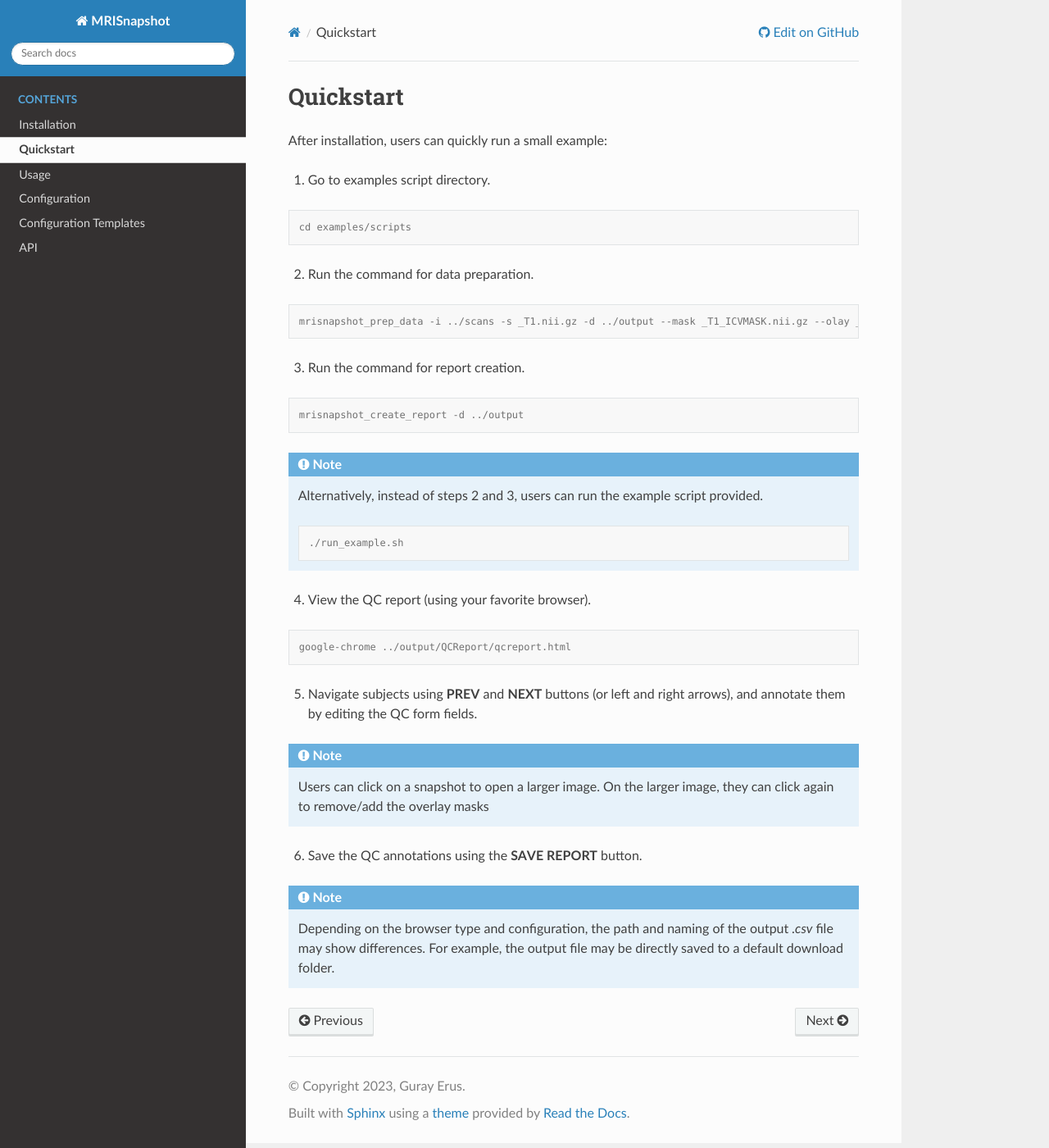
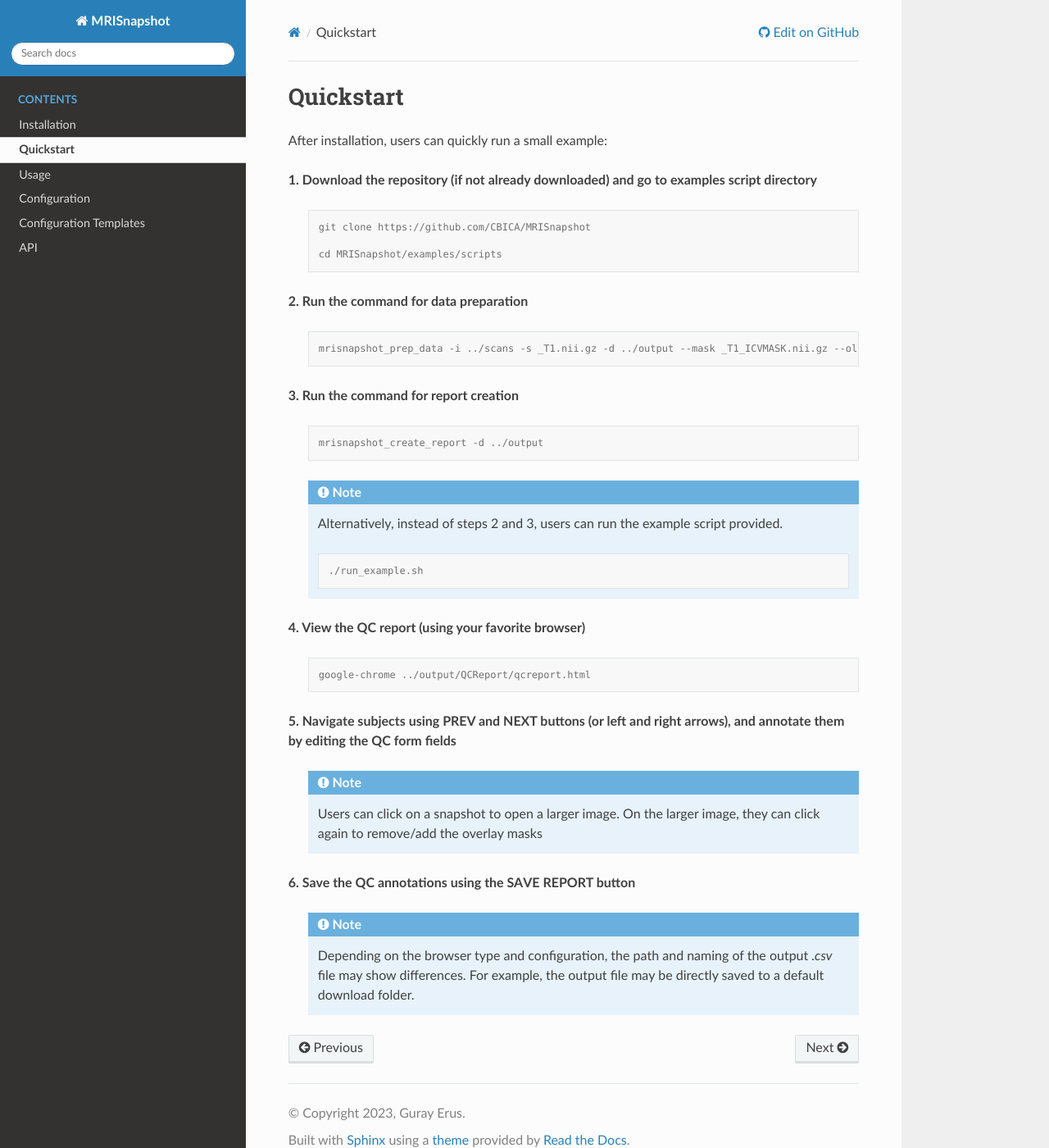
Before and after one commit to CBICA/MRISnapshot, a Sphinx documentation site: the page built from docs/source/quickstart.rst, in a window 1280 px wide and 1400 px high. Shown: the whole window at 82% size. Built offline with Sphinx 7.4.7 and the Read the Docs theme 2.0.0, drawn with Linux system fonts in a browser that asks for light colours.

Commit message:
Update documentation

```diff
--- a/docs/source/quickstart.rst
+++ b/docs/source/quickstart.rst
@@ -6,47 +6,45 @@ Quickstart
 
 After installation, users can quickly run a small example:
 
-1. Go to examples script directory.
-
-.. code-block:: console
-
-    cd examples/scripts
-
-2. Run the command for data preparation.
-
-.. code-block:: console
-
-    mrisnapshot_prep_data -i ../scans -s _T1.nii.gz -d ../output --mask _T1_ICVMASK.nii.gz --olay _T1_ICVMASK.nii.gz --olay2 _T1_BRAINMASK.nii.gz
-
-3. Run the command for report creation.
-
-.. code-block:: console
-
-    mrisnapshot_create_report -d ../output
-
-.. note::
-    Alternatively, instead of steps 2 and 3, users can run the example script provided.
+**1. Download the repository (if not already downloaded) and go to examples script directory**
 
     .. code-block:: console
 
-        ./run_example.sh
+        git clone https://github.com/CBICA/MRISnapshot
 
-4. View the QC report (using your favorite browser).
+        cd MRISnapshot/examples/scripts
 
-.. code-block:: console
+**2. Run the command for data preparation**
 
-    google-chrome ../output/QCReport/qcreport.html
+    .. code-block:: console
 
-5. Navigate subjects using **PREV** and **NEXT** buttons (or left and right arrows), and annotate them by editing the QC form fields.
+        mrisnapshot_prep_data -i ../scans -s _T1.nii.gz -d ../output --mask _T1_ICVMASK.nii.gz --olay _T1_ICVMASK.nii.gz --olay2 _T1_BRAINMASK.nii.gz
 
-.. |br| raw:: html
+**3. Run the command for report creation**
 
-    <br />
+    .. code-block:: console
 
-.. note::
-    Users can click on a snapshot to open a larger image. On the larger image, they can click again to remove/add the overlay masks
+        mrisnapshot_create_report -d ../output
 
-6. Save the QC annotations using the **SAVE REPORT** button.
+    .. note::
+        Alternatively, instead of steps 2 and 3, users can run the example script provided.
 
-.. note::
-    Depending on the browser type and configuration, the path and naming of the output *.csv* file may show differences. For example, the output file may be directly saved to a default download folder.
+        .. code-block:: console
+
+            ./run_example.sh
+
+**4. View the QC report (using your favorite browser)**
+
+    .. code-block:: console
+
+        google-chrome ../output/QCReport/qcreport.html
+
+**5. Navigate subjects using PREV and NEXT buttons (or left and right arrows), and annotate them by editing the QC form fields**
+
+    .. note::
+        Users can click on a snapshot to open a larger image. On the larger image, they can click again to remove/add the overlay masks
+
+**6. Save the QC annotations using the SAVE REPORT button**
+
+    .. note::
+        Depending on the browser type and configuration, the path and naming of the output *.csv* file may show differences. For example, the output file may be directly saved to a default download folder.
```
Also changed, not shown: docs/source/usage.rst (+41 -24 lines), 1 other file.
